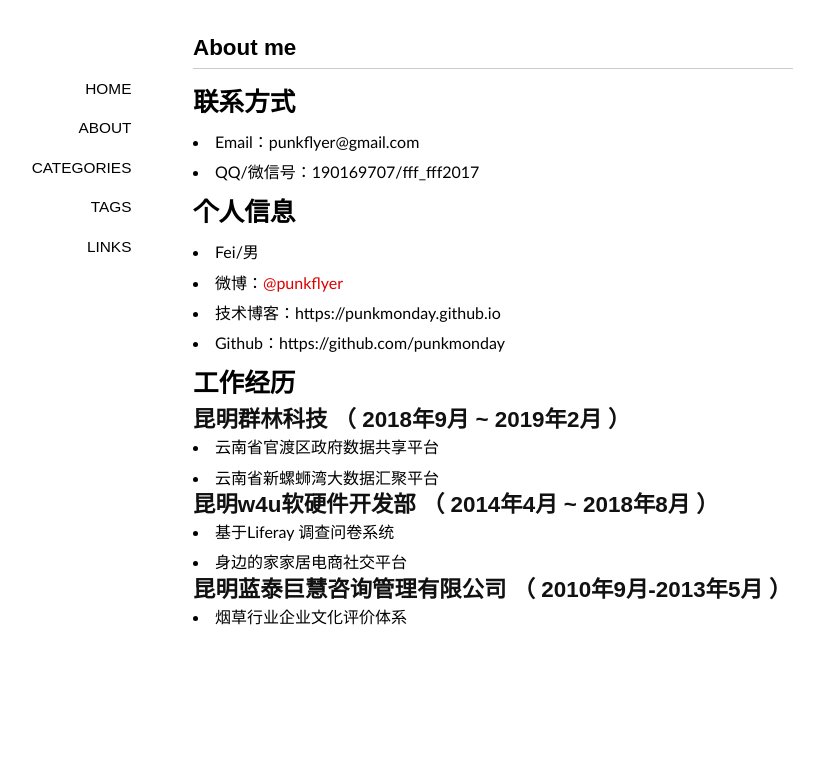
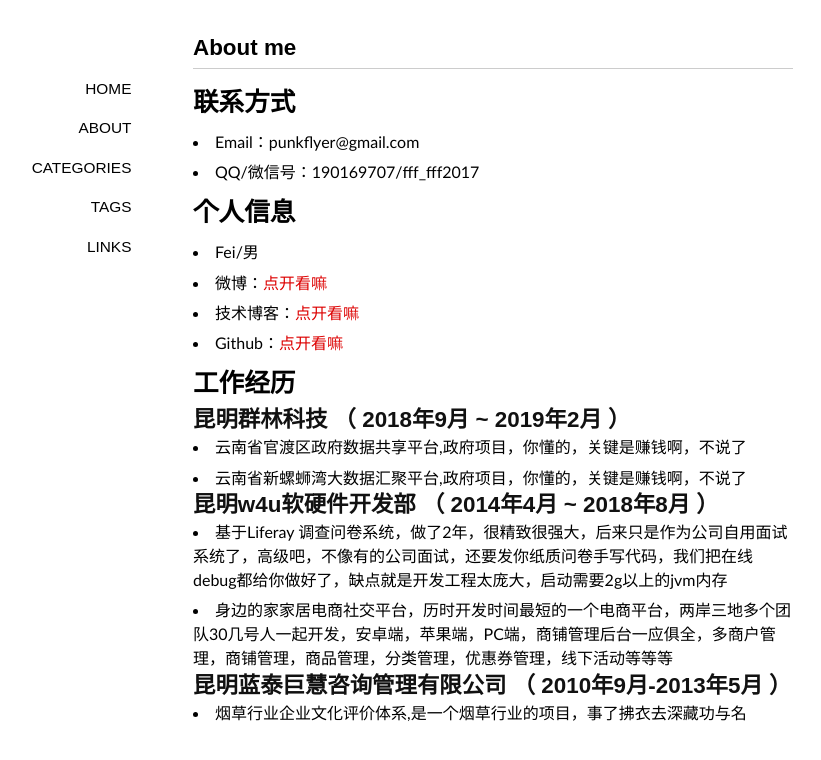
Before and after one commit to punkmonday/punkmonday.github.io, a Jekyll site: the page built from about/index.md, in a window 1280 px wide. Shown: the top 760 px of the page, without its empty margins (147-968 px from the left). Built offline with Jekyll 4.4.1, drawn with Linux system fonts in a browser that asks for light colours; some web fonts are replaced.

Commit message:
Update index.md

```diff
--- a/about/index.md
+++ b/about/index.md
@@ -12,22 +12,22 @@ published: true
 # 个人信息
 
  - Fei/男
- - 微博：[@punkflyer](https://weibo.com/flyer2009)
- - 技术博客：https://punkmonday.github.io
- - Github：https://github.com/punkmonday
+ - 微博：[点开看嘛](https://weibo.com/flyer2009)
+ - 技术博客：[点开看嘛](https://punkmonday.github.io)
+ - Github：[点开看嘛](https://github.com/punkmonday)
 
 # 工作经历
 
 ## 昆明群林科技 （ 2018年9月 ~ 2019年2月 ）
 
-- 云南省官渡区政府数据共享平台
-- 云南省新螺蛳湾大数据汇聚平台
+- 云南省官渡区政府数据共享平台,政府项目，你懂的，关键是赚钱啊，不说了
+- 云南省新螺蛳湾大数据汇聚平台,政府项目，你懂的，关键是赚钱啊，不说了
 
 ## 昆明w4u软硬件开发部 （ 2014年4月 ~ 2018年8月 ）
 
-- 基于Liferay 调查问卷系统
-- 身边的家家居电商社交平台
+- 基于Liferay 调查问卷系统，做了2年，很精致很强大，后来只是作为公司自用面试系统了，高级吧，不像有的公司面试，还要发你纸质问卷手写代码，我们把在线debug都给你做好了，缺点就是开发工程太庞大，启动需要2g以上的jvm内存
+- 身边的家家居电商社交平台，历时开发时间最短的一个电商平台，两岸三地多个团队30几号人一起开发，安卓端，苹果端，PC端，商铺管理后台一应俱全，多商户管理，商铺管理，商品管理，分类管理，优惠券管理，线下活动等等等
 
 ## 昆明蓝泰巨慧咨询管理有限公司 （  2010年9月-2013年5月 ）
 
-- 烟草行业企业文化评价体系
+- 烟草行业企业文化评价体系,是一个烟草行业的项目，事了拂衣去深藏功与名
```
